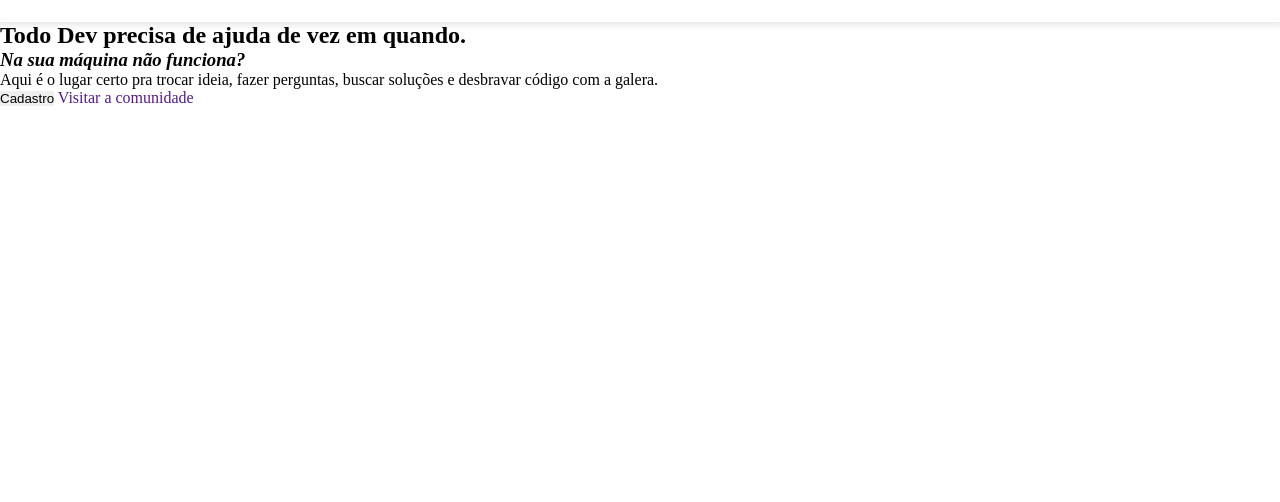
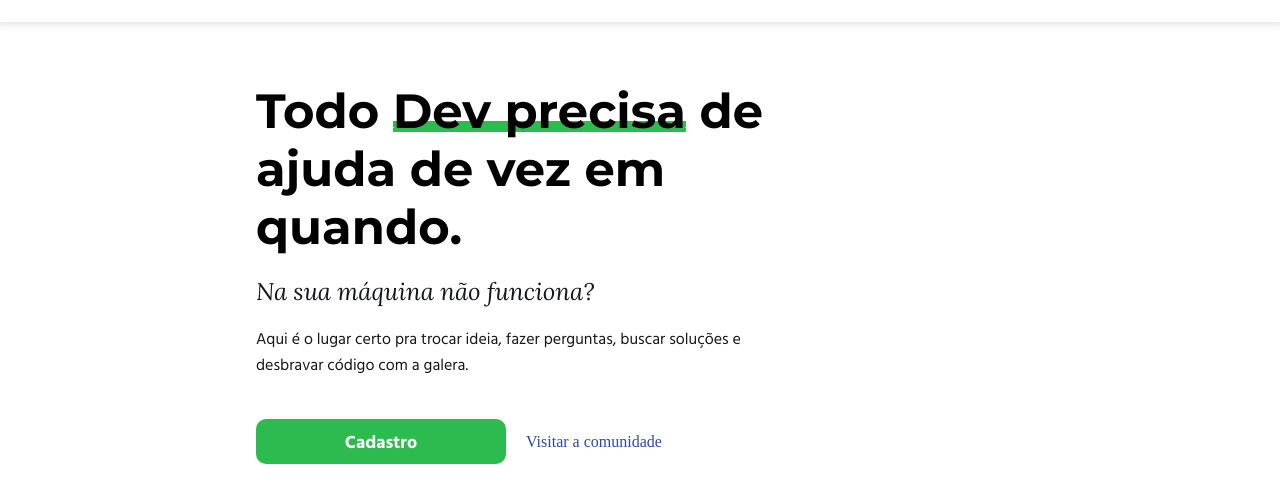
Before and after one commit to ThiagoCruz00/Code-Trouble-LandPage, a plain HTML site: page src/index.html in a window 1280 px wide. Shown: the part 68-570 px from the top of the page. Drawn offline with Linux system fonts and the light colour scheme.

Commit message:
feat: Estilização da main

```diff
--- a/src/style/style.css
+++ b/src/style/style.css
@@ -1,6 +1,11 @@
-@import url('https://fonts.googleapis.com/css2?family=Hind:wght@300;400;500;600;700&display=swap'); /* Hind */
+@import url('https://fonts.googleapis.com/css2?family=Hind:wght@300;400;500;600;700&display=swap');
+/* Hind */
+@import url('https://fonts.googleapis.com/css2?family=Hind:wght@300;400;500;600;700&family=Montserrat:ital,wght@0,100..900;1,100..900&display=swap');
+/* Montserrat */
+@import url('https://fonts.googleapis.com/css2?family=Hind:wght@300;400;500;600;700&family=Lora:ital,wght@0,400..700;1,400..700&family=Montserrat:ital,wght@0,100..900;1,100..900&display=swap');
+/* Lora */
 
-header{
+header {
     display: flex;
     align-items: center;
     text-align: center;
@@ -10,19 +15,19 @@ header{
     box-shadow: 0px 0px 7px 3px rgba(0, 0, 0, 0.1);
 }
 
-header > nav{
+header>nav {
     display: flex;
     gap: 20px;
 
 }
 
-header > nav > a{
+header>nav>a {
     color: var(--preto);
     font-family: 'Hind';
     font-size: 16px;
 }
 
-header > input{
+header>input {
     text-align: left;
     font-family: 'Hind';
     font-size: 14px;
@@ -39,11 +44,92 @@ header > input{
 
 }
 
-header > input::placeholder{
+header>input::placeholder {
     background-position: 15px;
 }
 
-.login{
+.login {
     display: flex;
     gap: 30px;
 }
+
+main {
+    display: flex;
+    justify-content: space-evenly;
+    padding-top: 60px;
+}
+
+.text-cadastro {
+    width: 40%;
+}
+
+.text-cadastro>h1 {
+    font-size: 48px;
+    font-family: 'Montserrat';
+    padding-bottom: 20px;
+}
+
+.text-cadastro>h1>span {
+    background-color: var(--verde);
+    height: 46px;
+    border-radius: 2px;
+    position: relative;
+    display: inline-block;
+    background: linear-gradient(to bottom, transparent 85%, var(--verde) 70%);
+    padding-bottom: 4px;
+}
+
+.text-cadastro>h1>span::after {
+    content: '';
+    position: absolute;
+    left: 0;
+    right: 0;
+    bottom: -4px;
+    height: 4px;
+    background-color: var(--verde);
+    z-index: -1;
+    /* Mantém a linha atrás do texto */
+}
+
+.text-cadastro > h3{
+    font-size: 24px;
+    font-weight: 400;
+    font-family: 'Lora';
+    color: var(--preto);
+    padding-bottom: 20px;
+}
+
+.text-cadastro > p{
+    font-size: 16px;
+    font-family: 'Hind';
+    color: var(--preto);
+    padding-bottom: 40px;
+}
+
+.cadastro{
+    display: flex;
+    align-items: center;
+    text-align: center;
+    gap: 20px;
+}
+
+.cadastro > button{
+    width: 250px;
+    height: 45px;
+    background-color: var(--verde);
+    border-radius: 10px;
+
+    font-size: 18px;
+    font-weight: 700;
+    font-family: 'Hind';
+    color: var(--branco);
+
+    text-align: center;
+    padding-top: 3px;
+}
+
+.cadastro > a{
+    display: flex;
+    align-items: center;
+    color: var(--azul);
+}
```
